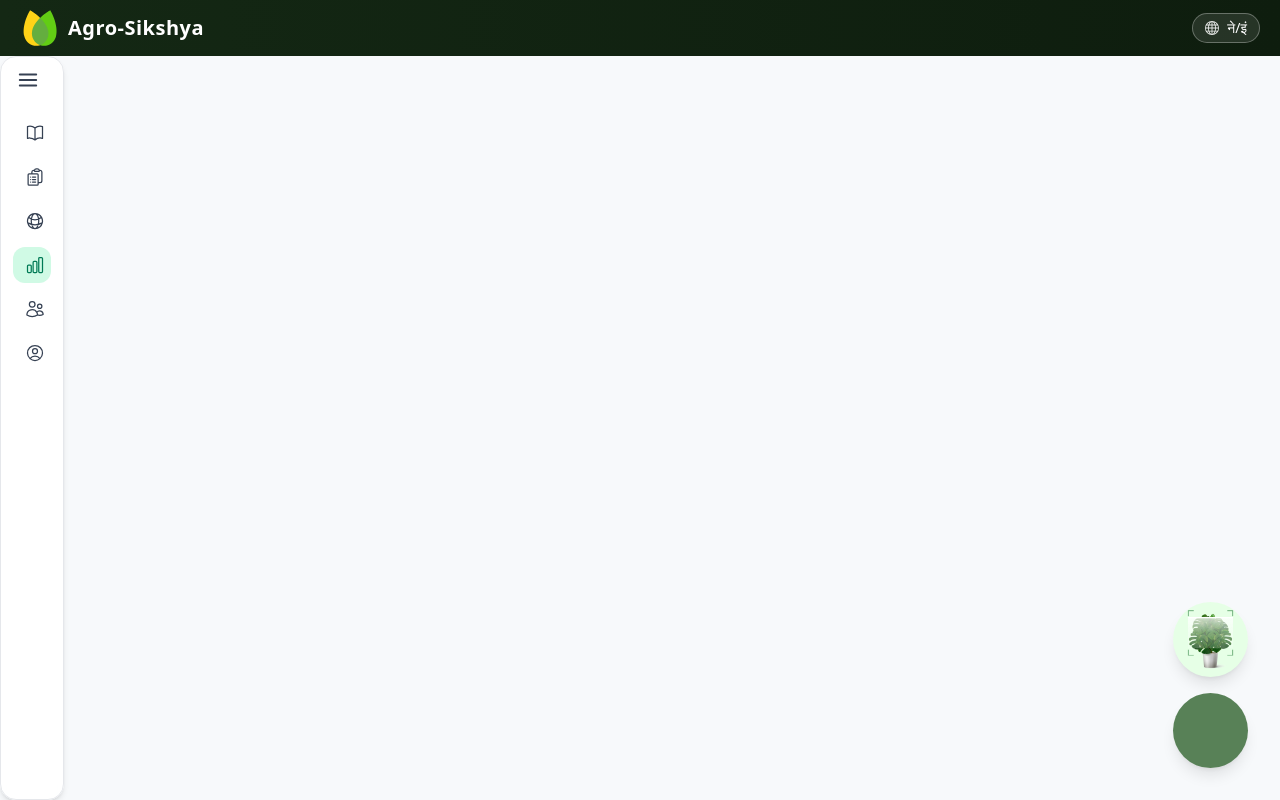
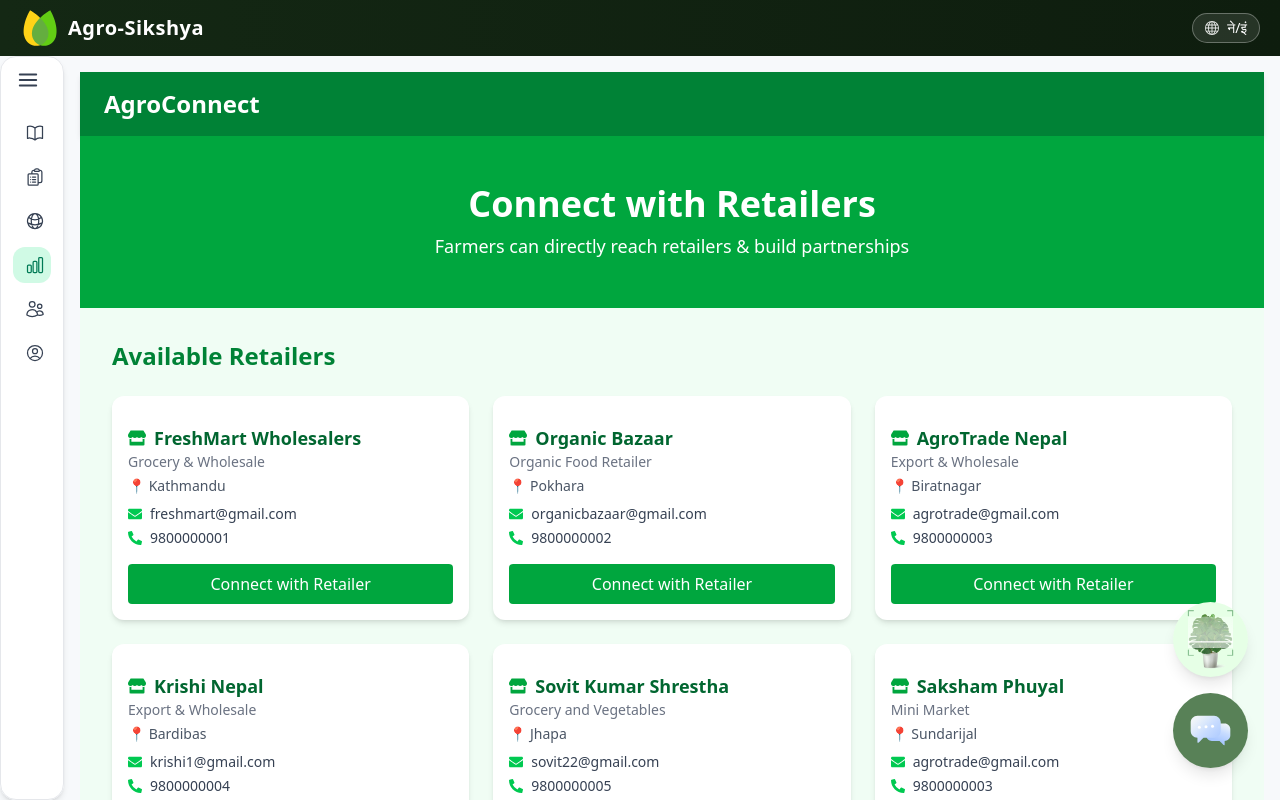
Before and after one commit to Sobindra2005/Byte-Mavericks-, a React (Vite) app in the folder clientSide/: page /market in a window 1280 px wide. Before the commit this address had no page. Built offline with nearby package versions, Linux system fonts and the light colour scheme.

Commit message:
feat: Add Marketplace component and RetailerCard for displaying retailers

```diff
--- a/clientSide/src/App.jsx
+++ b/clientSide/src/App.jsx
@@ -11,6 +11,7 @@ import Player from './component/courses/player'
 import Signin from './component/signin'
 import Dashboard from './component/dashboard'
 import Community from './community/community'
+import Marketplace from './component/Marketplace'
 function App() {
   return (
     <>
@@ -25,6 +26,7 @@ function App() {
           <Route path="/signin" element={<Signin/>}/>
           <Route path="/dashboard" element={<Dashboard/>}/>
           <Route path="/community" element={<Community/>} />
+          <Route path="/market" element={< Marketplace/>} />
         </Routes>
       </MainLayout>
 
--- /dev/null
+++ b/clientSide/src/component/Marketplace.jsx
@@ -0,0 +1,100 @@
+import React from "react";
+import RetailerCard from "./RetailerCard";
+import { useState } from "react";
+
+const rtls = [
+  {
+    id: 1,
+    name: "FreshMart Wholesalers",
+    type: "Grocery & Wholesale",
+    location: "Kathmandu",
+    contact: "freshmart@gmail.com",
+    phone: "9800000001",
+    image: "https://source.unsplash.com/400x300/?grocery,store"
+  },
+  {
+    id: 2,
+    name: "Organic Bazaar",
+    type: "Organic Food Retailer",
+    location: "Pokhara",
+    contact: "organicbazaar@gmail.com",
+    phone: "9800000002",
+    image: "https://source.unsplash.com/400x300/?organic,market"
+  },
+  {
+    id: 3,
+    name: "AgroTrade Nepal",
+    type: "Export & Wholesale",
+    location: "Biratnagar",
+    contact: "agrotrade@gmail.com",
+    phone: "9800000003",
+    image: "https://source.unsplash.com/400x300/?warehouse,trade"
+  },
+    {
+    id: 4,
+    name: "Krishi Nepal",
+    type: "Export & Wholesale",
+    location: "Bardibas",
+    contact: "krishi1@gmail.com",
+    phone: "9800000004",
+    image: "https://source.unsplash.com/400x300/?warehouse,trade"
+  },
+    {
+    id: 5,
+    name: "Sovit Kumar Shrestha",
+    type: "Grocery and Vegetables",
+    location: "Jhapa",
+    contact: "sovit22@gmail.com",
+    phone: "9800000005",
+    image: "https://source.unsplash.com/400x300/?warehouse,trade"
+  },
+    {
+    id: 6,
+    name: "Saksham Phuyal",
+    type: "Mini Market",
+    location: "Sundarijal",
+    contact: "agrotrade@gmail.com",
+    phone: "9800000003",
+    image: "https://source.unsplash.com/400x300/?warehouse,trade"
+  },
+];
+
+export default function Marketplace() {
+    const [retailers, setRetailers] = useState(rtls)
+  return (
+    <div className="min-h-screen bg-green-50">
+      {/* Navbar */}
+      <nav className="bg-green-700 text-white px-6 py-4 flex justify-between items-center shadow-md">
+        <h1 className="text-2xl font-bold">AgroConnect</h1>
+        <div className="space-x-6">
+          {/* <button className="hover:text-yellow-300">Marketplace</button>
+          <button className="hover:text-yellow-300">Farmers</button>
+          <button className="hover:text-yellow-300">Retailers</button>
+          <button className="bg-yellow-400 text-black px-3 py-1 rounded-md hover:bg-yellow-500">
+            Login
+          </button> */}
+        </div>
+      </nav>
+
+      {/* Hero Section */}
+      <header className="bg-green-600 text-white py-12 text-center">
+        <h2 className="text-4xl font-bold">Connect with Retailers</h2>
+        <p className="mt-2 text-lg">
+          Farmers can directly reach retailers & build partnerships
+        </p>
+      </header>
+
+      {/* Retailer Cards */}
+      <main className="p-8">
+        <h3 className="text-2xl font-semibold text-green-700 mb-6">
+          Available Retailers
+        </h3>
+        <div className="grid grid-cols-1 sm:grid-cols-2 md:grid-cols-3 gap-6">
+          {retailers.map((retailer) => (
+            <RetailerCard key={retailer.id} retailer={retailer} />
+          ))}
+        </div>
+      </main>
+    </div>
+  );
+}
--- /dev/null
+++ b/clientSide/src/component/RetailerCard.jsx
@@ -0,0 +1,40 @@
+import React from "react";
+import { FaPhoneAlt, FaEnvelope, FaStore } from "react-icons/fa";
+
+export default function RetailerCard({ retailer }) {
+  return (
+    <div className="bg-white rounded-xl shadow-md overflow-hidden hover:shadow-lg transition p-4 flex flex-col">
+      {/* Image
+      <div className="h-40 w-full bg-gray-100 rounded-lg overflow-hidden">
+        <img
+          src={retailer.image}
+          alt={retailer.name}
+          className="object-cover w-full h-full"
+        />
+      </div> */}
+
+      {/* Details */}
+      <div className="mt-3 flex-1">
+        <h3 className="text-lg font-semibold text-green-800 flex items-center">
+          <FaStore className="mr-2 text-green-600" /> {retailer.name}
+        </h3>
+        <p className="text-sm text-gray-500">{retailer.type}</p>
+        <p className="text-sm text-gray-600 mt-1">📍 {retailer.location}</p>
+
+        <div className="mt-2 space-y-1 text-sm text-gray-700">
+          <p className="flex items-center">
+            <FaEnvelope className="mr-2 text-green-500" /> {retailer.contact}
+          </p>
+          <p className="flex items-center">
+            <FaPhoneAlt className="mr-2 text-green-500" /> {retailer.phone}
+          </p>
+        </div>
+      </div>
+
+      {/* Connect Button */}
+      <button className="mt-4 bg-green-600 text-white py-2 rounded hover:bg-green-700">
+        Connect with Retailer
+      </button>
+    </div>
+  );
+}
```
Also changed, not shown: 1 other file (tests, documents, lock files or other folders).
